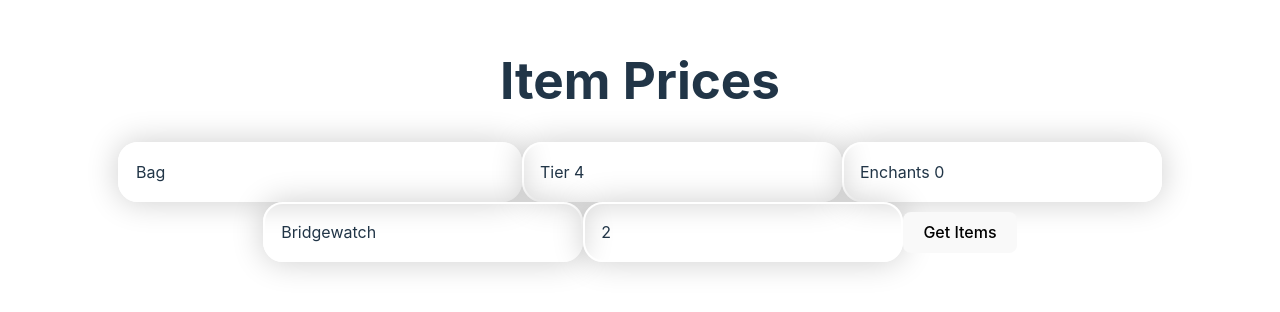
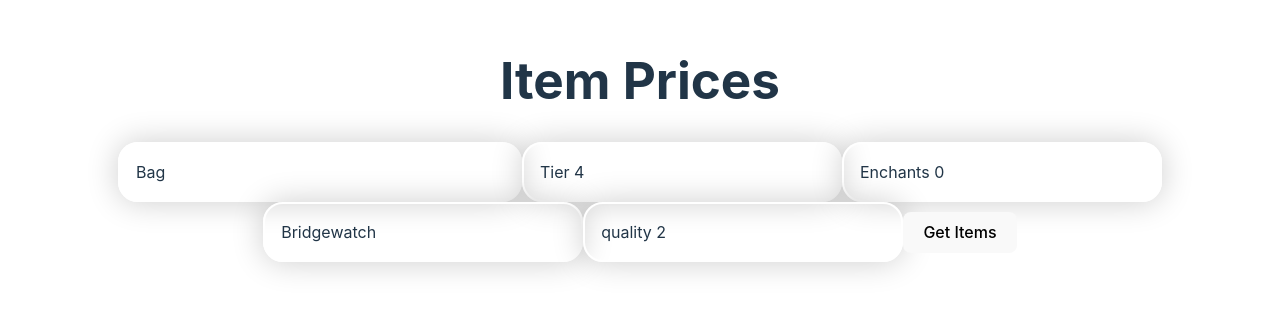
Before and after one commit to molk915/AlbionGG, a React (Vite) app: page / in a window 1280 px wide. Shown: the part 260-572 px from the top of the page. Built offline with nearby package versions, Linux system fonts and the light colour scheme.

Commit message:
rendering photos test

```diff
--- a/src/App.jsx
+++ b/src/App.jsx
@@ -1,4 +1,4 @@
-import { useEffect, useState } from "react";
+import React, { useState } from "react";
 import axios from "axios";
 import "./App.css";
 
@@ -8,22 +8,24 @@ function App() {
   const [location, setLocation] = useState("Bridgewatch");
   const [itemname, setItemName] = useState("Bag");
   const [quality, setQuality] = useState("1");
+  const [itemData, setItemData] = useState(null);
+  const [imageUrl, setImageUrl] = useState("");
 
   const getItems = async () => {
     const apiUrl = `http://localhost:5000/${itemname}/${tier}/${enchants}/${quality}/${location}`;
-    console.log("API URL:", apiUrl);
     try {
-      const { data } = await axios.get(apiUrl);
-      console.log(data);
-      return data;
+      const response = await axios.get(apiUrl);
+      if (response.data) {
+        setItemData(response.data[0]);
+        setImageUrl(response.data[1]);
+      }
     } catch (error) {
       console.error("Error fetching data:", error);
-      throw error;
     }
   };
 
   return (
-    <>
+    <div className="App">
       <h1>Item Prices</h1>
       <input
         type="text"
@@ -70,14 +72,24 @@ function App() {
         onChange={(e) => setQuality(e.target.value)}
         className="select-box"
       >
-        <option value="0">1</option>
-        <option value="1">2</option>
-        <option value="2">3</option>
-        <option value="3">4</option>
-        <option value="4">5</option>
+        <option value="0">quality 1</option>
+        <option value="1">quality 2</option>
+        <option value="2">quality 3</option>
+        <option value="3">quality 4</option>
+        <option value="4">quality 5</option>
       </select>
-      <button onClick={getItems} className="button">Get Items</button>
-    </>
+
+      <button onClick={getItems} className="button">
+        Get Items
+      </button>
+
+      {itemData && (
+        <div>
+          <pre>{JSON.stringify(itemData, null, 2)}</pre>
+        </div>
+      )}
+      {imageUrl && <img src={imageUrl} alt="Item" />}
+    </div>
   );
 }
 
```
Also changed, not shown: 1 other file (tests, documents, lock files or other folders).
